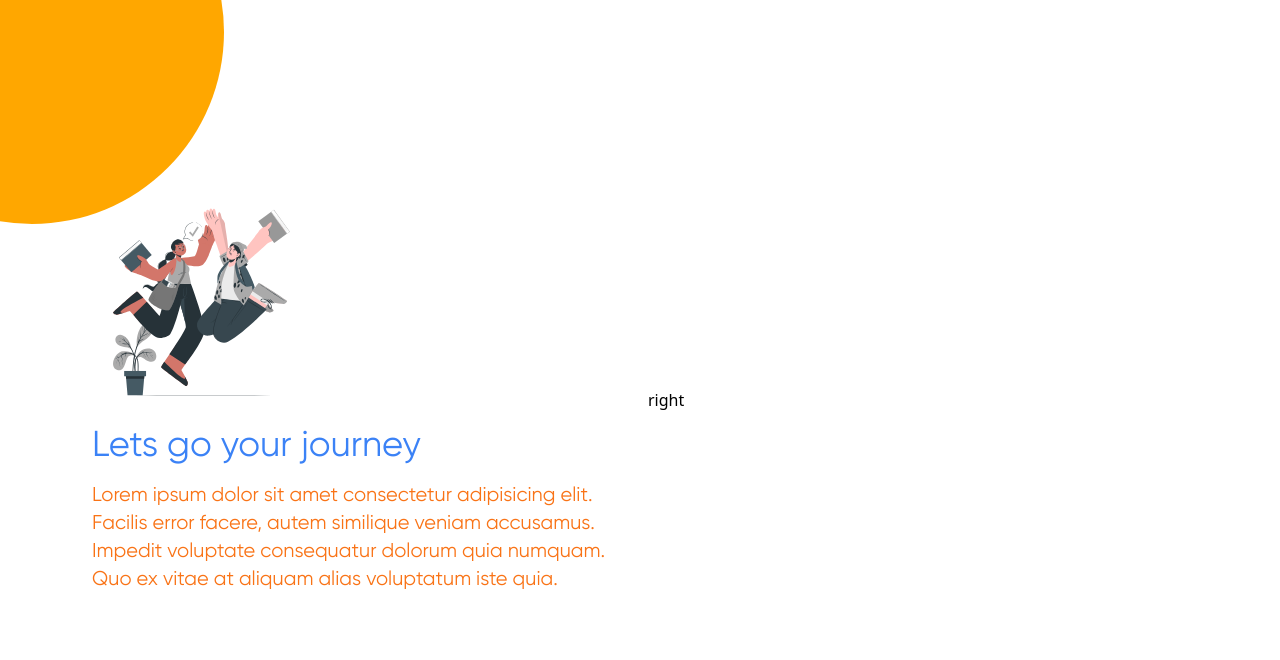
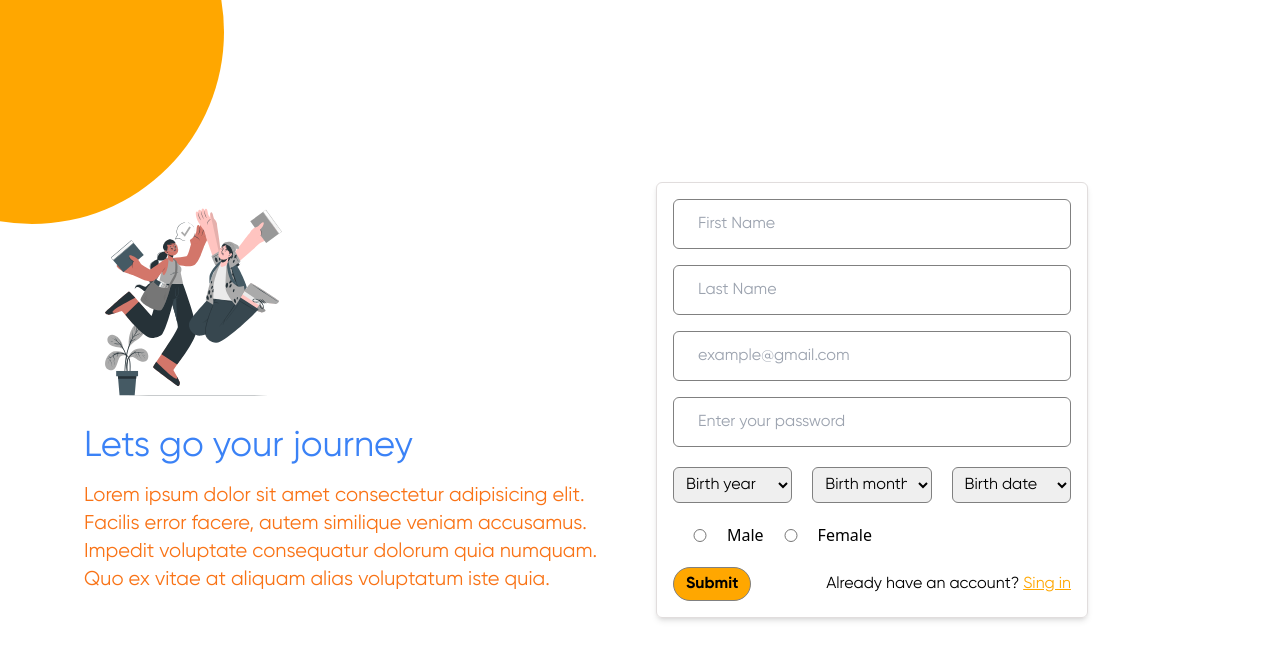
Before and after one commit to mnosumon/redux-authentication-pratice, a React (Vite) app: page / in a window 1280 px wide. Shown: the top 660 px of the page. Built offline with nearby package versions, Linux system fonts and the light colour scheme.

Commit message:
Registration page deign done

```diff
--- /dev/null
+++ b/src/components/registration/RegisterFrom.jsx
@@ -0,0 +1,52 @@
+import React from 'react'
+import Input from '../utilities/Input'
+import { Link } from 'react-router-dom'
+
+const RegisterFrom = () => {
+  return (
+    <div>
+        <div className="w-[80%] shadow-md border border-[#e1dddd] p-4 rounded-md">
+            <form action="" className='flex flex-col gap-5'>
+                <div className="flex flex-col gap-4">
+                    <Input type="text" name="firstName" placeholder="First Name"/>
+                    <Input type="text" name="lastNmae" placeholder="Last Name"/>
+                    <Input type="email" name="email" placeholder="example@gmail.com"/>
+                    <Input type="password" name="password" placeholder="Enter your password"/>
+                </div>
+                <div className="flex justify-between font-gilroyRegular">
+                    <select name="" id="" className='border rounded-md border-lineColor w-[30%] outline-none p-2'>
+                        <option value="">Birth year</option>
+                        <option value="">255</option>
+                        <option value="">258</option>
+                        <option value="">256</option>
+                    </select>
+                    <select name="" id="" className='border rounded-md border-lineColor w-[30%] outline-none p-2'>
+                        <option value="">Birth month</option>
+                        <option value="">255</option>
+                        <option value="">258</option>
+                        <option value="">256</option>
+                    </select>
+                    <select name="" id="" className='border rounded-md border-lineColor w-[30%] outline-none p-2'>
+                        <option value="">Birth date</option>
+                        <option value="">255</option>
+                        <option value="">258</option>
+                        <option value="">256</option>
+                    </select>
+                </div>
+                <div className="flex items-center w-[50%]">
+                    <Input type="radio" id="male" name="gender" />
+                    <label for="male">Male</label>
+                    <Input type="radio" id="female" name="gender" />
+                    <label for="female">Female</label>
+                </div>
+                <div className="flex justify-between items-center">
+                    <button type='submit' className='px-3 py-1 font-gilroyBold border border-lineColor rounded-full bg-primary'>Submit</button>
+                    <p className='font-gilroyRegular '>Already have an account? <Link to='/' className='text-primary underline'>Sing in</Link></p>
+                </div>
+            </form>
+        </div>
+    </div>
+  )
+}
+
+export default RegisterFrom
--- a/src/page/ragistration/RegisterIcon.jsx
+++ b/src/components/registration/RegisterIcon.jsx
@@ -1,4 +1,4 @@
-export const RegisterIcon = () => {
+const RegisterIcon = () => {
   return (
 <svg xmlns="http://www.w3.org/2000/svg" width="219" height="219" viewBox="0 0 219 219" fill="none">
 <path d="M21.1248 204.331C77.745 204.064 141.255 204.06 197.875 204.331C141.255 204.603 77.745 204.599 21.1248 204.331Z" fill="#263238"/>
@@ -231,3 +231,5 @@ export const RegisterIcon = () => {
 </svg>
   )
 }
+
+export default RegisterIcon
--- /dev/null
+++ b/src/components/utilities/Input.jsx
@@ -0,0 +1,9 @@
+import React from 'react'
+
+const Input = ({className, type, placeholder, name, id}) => {
+  return (
+    <input type={type} placeholder={placeholder} id={id} className={`py-3 px-6 w-full font-gilroyRegular focus:outline-none border border-lineColor rounded-md ${className}`} name={name} />
+  )
+}
+
+export default Input
--- a/src/index.css
+++ b/src/index.css
@@ -8,6 +8,7 @@
     --heading: #322514;
     --subHeading: #b9c1d8;
     --text-color: #262626;
+    --line-color: gray;
 }
 @font-face {
     font-family: "GilroyBlack";
--- a/src/page/ragistration/Ragistration.jsx
+++ b/src/page/ragistration/Ragistration.jsx
@@ -1,17 +1,18 @@
 import React from 'react'
 import RegisterDecoration from '../../components/registration/RegisterDecoration'
-import { RegisterIcon } from './RegisterIcon'
+import RegisterIcon from '../../components/registration/RegisterIcon'
+import RegisterFrom from '../../components/registration/RegisterFrom'
 
 const Ragistration = () => {
   return (
     <>
       <div className="relative">
         <div className="h-96 w-96 bg-primary rounded-full absolute -top-40 -left-40"></div>
-        <div className="flex justify-center items-center gap-4 h-screen container">
+        <div className="flex justify-center items-center gap-8 h-screen container">
           <div className="w-[45%]">
             <RegisterDecoration title="Lets go your journey" content="Lorem ipsum dolor sit amet consectetur adipisicing elit. Facilis error facere, autem similique veniam accusamus. Impedit voluptate consequatur dolorum quia numquam. Quo ex vitae at aliquam alias voluptatum iste quia." icon={<RegisterIcon/>} />
           </div>
-          <div className="w-[45%]">right</div>
+          <div className="w-[45%]"><RegisterFrom/></div>
         </div>
       </div>
     </>
--- a/tailwind.config.js
+++ b/tailwind.config.js
@@ -11,7 +11,8 @@ export default {
         primary: "var(--primary)",
         heading: "var(--heading)",
         subHeading: "var(--subHeading)",
-        textColor: "var(--textColor",
+        textColor: "var(--textColor)",
+        lineColor: 'var(--line-color)'
       },
       fontFamily: {
         gilroyLight: ["GilroyLight"],
```
